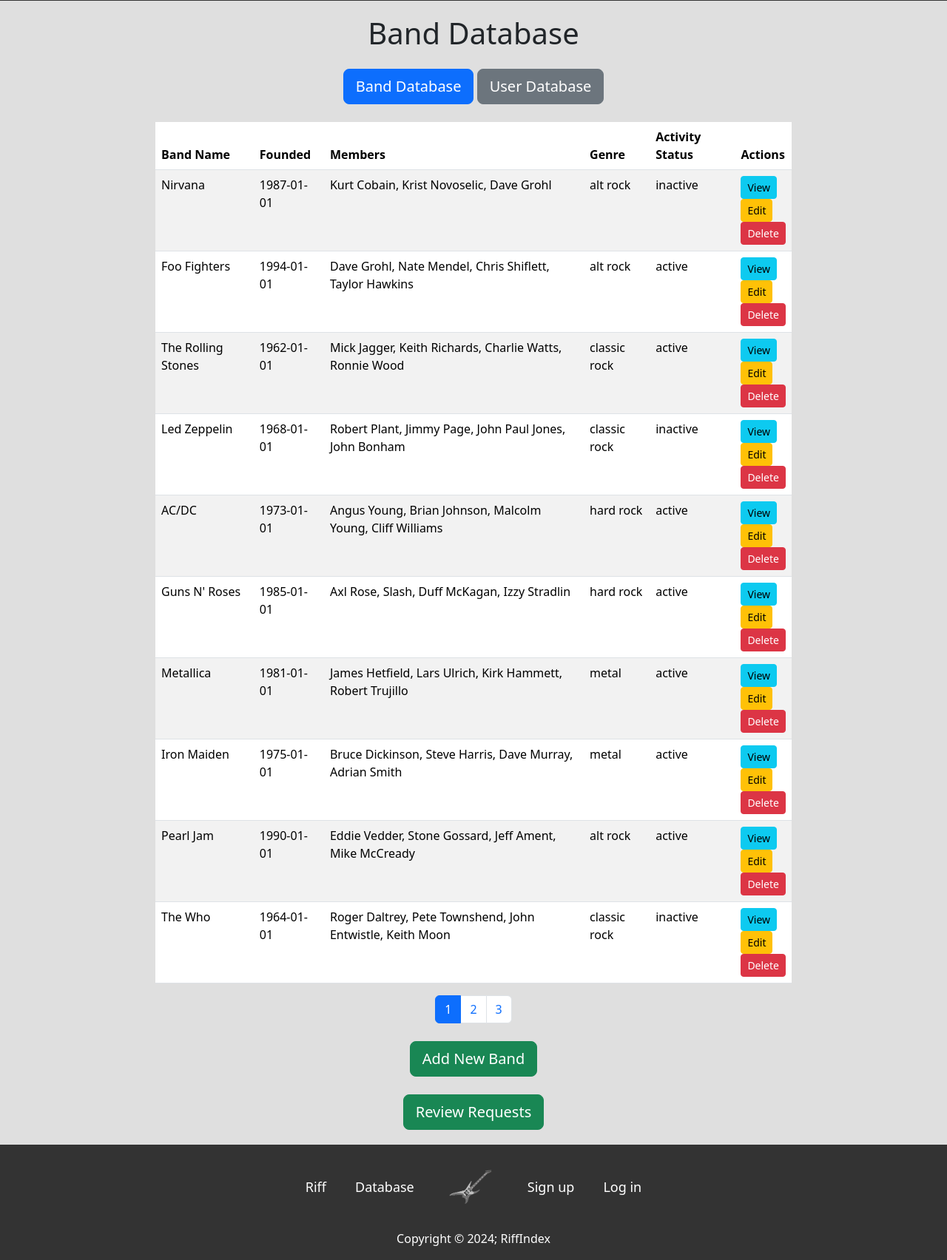
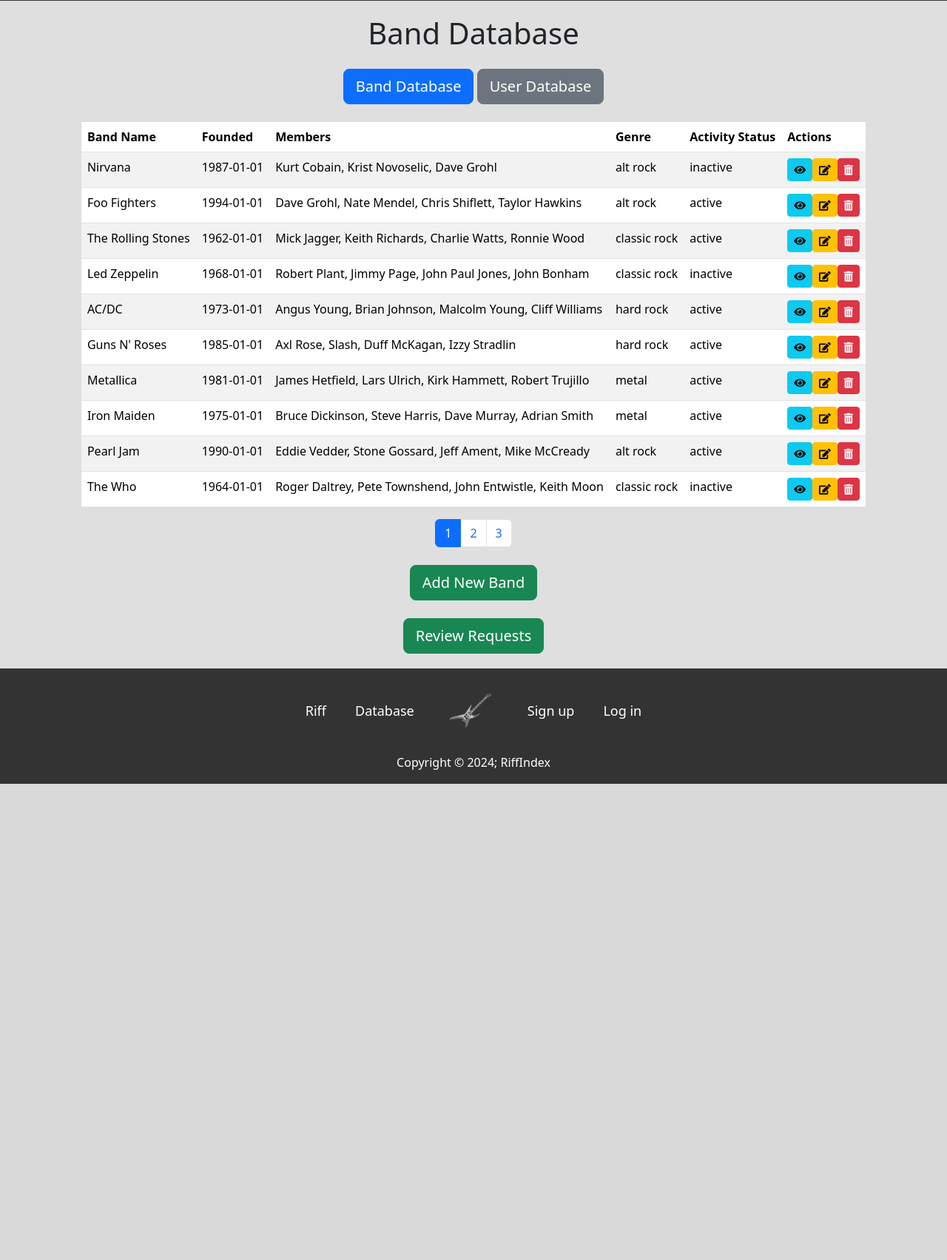
Before and after one commit to erikalanj/riffindex, a PHP site: page /band_database.php in a window 1280 px wide. Shown: the part 70-1774 px from the top of the page at 74% size. After the commit the page ends 1130 px from the top, so only its background shows below. Run offline with PHP 8.4, Linux system fonts and the light colour scheme; the visitor is signed in with stand-in values (Sample User, id 1); data comes from the database, SQL or seed files in the repository.

Commit message:
changed the buttons on the databases, and also made them stretch to fit the screen

```diff
--- a/band_database.php
+++ b/band_database.php
@@ -34,6 +34,7 @@ $user_role = $_SESSION['role'] ?? 'member'; // Default to 'member' if not set
     <meta name="viewport" content="width=device-width, initial-scale=1.0">
     <title>Band Database</title>
     <link href="https://cdn.jsdelivr.net/npm/bootstrap@5.3.0-alpha1/dist/css/bootstrap.min.css" rel="stylesheet">
+    <link rel="stylesheet" href="https://cdnjs.cloudflare.com/ajax/libs/font-awesome/5.15.4/css/all.min.css">
     <link rel="stylesheet" href="band_styles.css">
 </head>
 
@@ -71,13 +72,14 @@ $user_role = $_SESSION['role'] ?? 'member'; // Default to 'member' if not set
                             <td><?php echo htmlspecialchars($band['genre']); ?></td>
                             <td><?php echo htmlspecialchars($band['activity_status']); ?></td>
                             <td>
-                                <a href="view_band.php?id=<?php echo $band['id']; ?>" class="btn btn-info btn-sm">View</a>
-                                <?php if ($user_role === 'admin'): ?>
-                                    <br>
-                                    <a href="edit_band.php?id=<?php echo $band['id']; ?>" class="btn btn-warning btn-sm">Edit</a>
-                                    <br>
-                                    <a href="delete_band.php?id=<?php echo $band['id']; ?>" class="btn btn-danger btn-sm">Delete</a>
-                                <?php endif; ?>
+                                <div class="action-buttons d-flex justify-content-center">
+                                    <a href="view_band.php?id=<?php echo $band['id']; ?>" class="btn btn-info btn-sm"><i class="fas fa-eye"></i></a>
+
+                                    <?php if ($user_role === 'admin'): ?>
+                                        <a href="edit_band.php?id=<?php echo $band['id']; ?>" class="btn btn-warning btn-sm"><i class="fas fa-edit"></i></a>
+                                        <a href="delete_band.php?id=<?php echo $band['id']; ?>" class="btn btn-danger btn-sm"><i class="fas fa-trash-alt"></i></a>
+                                    <?php endif; ?>
+                                </div>
                             </td>
                         </tr>
                     <?php endforeach; ?>
@@ -113,12 +115,7 @@ $user_role = $_SESSION['role'] ?? 'member'; // Default to 'member' if not set
         </div>
     </div>
 
-    <style>
-        .band-container {
-            max-width: 900px;
-            margin: 0 auto;
-        }
-    </style>
+
 
     <script src="https://cdn.jsdelivr.net/npm/bootstrap@5.3.0-alpha1/dist/js/bootstrap.bundle.min.js"></script>
 </body>
--- a/band_styles.css
+++ b/band_styles.css
@@ -1,6 +1,6 @@
 /* band_styles.css */
 .band-container {
-  max-width: 800px;
+  max-width: 90%;
   margin: auto;
   padding: 20px;
 }
@@ -65,6 +65,7 @@
   width: 100%;
   border-collapse: collapse;
   margin-top: 20px;
+  table-layout: auto;
 }
 
 .band-table th,
@@ -186,7 +187,7 @@ body {
   align-items: center;
 }
 
-@media screen and (max-width: 500px) {
+@media screen and (max-width: 1200px) {
   .footer-bottom a {
     display: block;
     text-align: left;
--- a/delete_band.php
+++ b/delete_band.php
@@ -43,9 +43,9 @@ if (isset($_GET['id'])) {
     <meta charset="UTF-8">
     <meta name="viewport" content="width=device-width, initial-scale=1.0">
     <title>Delete Band</title>
-    <link rel="stylesheet" href="band_styles.css">
     <!-- Bootstrap 5 CSS -->
     <link href="https://cdn.jsdelivr.net/npm/bootstrap@5.3.0-alpha1/dist/css/bootstrap.min.css" rel="stylesheet" />
+    <link rel="stylesheet" href="band_styles.css">
 </head>
 
 <body>
--- a/delete_user.php
+++ b/delete_user.php
@@ -41,8 +41,8 @@ if (isset($_GET['id'])) {
     <meta charset="UTF-8">
     <meta name="viewport" content="width=device-width, initial-scale=1.0">
     <title>Delete User</title>
+    <link href="https://cdn.jsdelivr.net/npm/bootstrap@5.3.0-alpha1/dist/css/bootstrap.min.css" rel="stylesheet" />
     <link rel="stylesheet" href="band_styles.css">
-    <link href="https://cdn.jsdelivr.net/npm/bootstrap@5.3.0-alpha1/dist/css/bootstrap.min.css" rel="stylesheet" />
 </head>
 
 <body>
```
Also changed, not shown: user_database.php (+10 -15 lines), uploads/6759e2aca6ea2_stp.jpeg (added).
